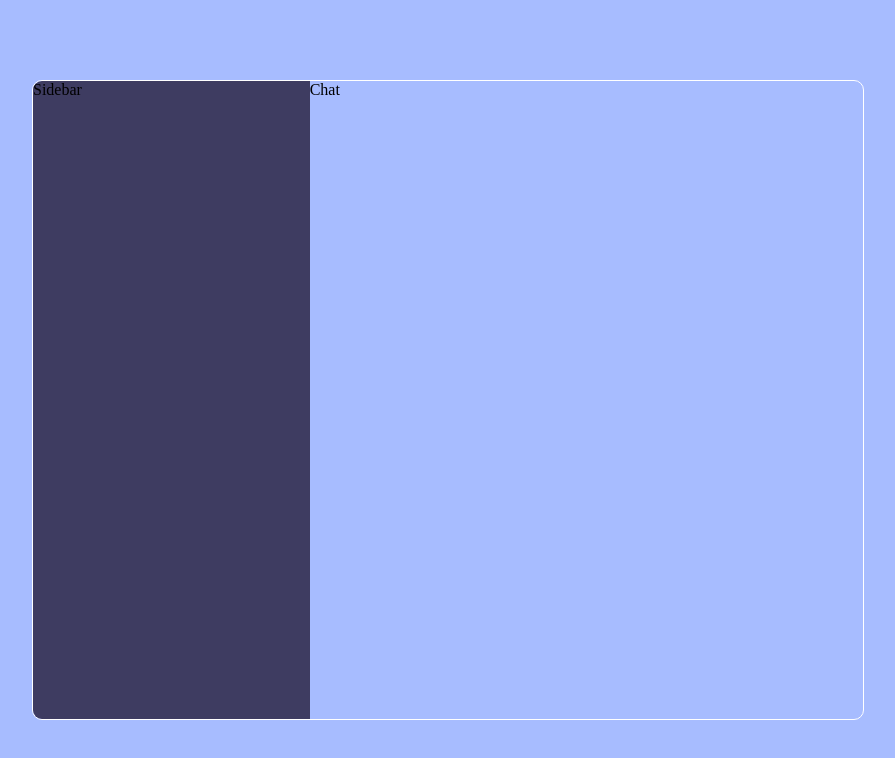
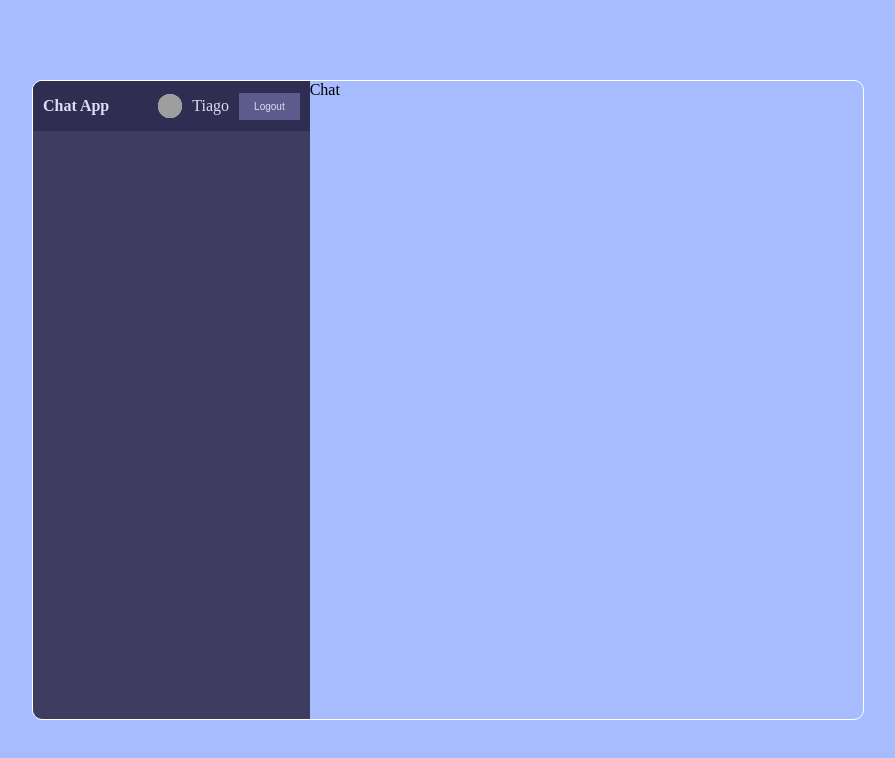
Before and after one commit to Tiaguh/Chat, a React (Create React App) app: page / in a window 1280 px wide. Shown: the top 758 px of the page, without its empty margins (192-1087 px from the left). Built offline with nearby package versions, Linux system fonts and the light colour scheme; grey boxes are pictures that could not be loaded.

Commit message:
customizing side bar component

```diff
--- a/src/components/Navbar.jsx
+++ b/src/components/Navbar.jsx
@@ -2,7 +2,17 @@
 
 function Navbar() {
   return (
-    <div>Navbar</div>
+    <div className="navbar">
+      <span className="logo">Chat App</span>
+      <div className="user">
+        <img
+          src="https://images.pexels.com/photos/2861798/pexels-photo-2861798.jpeg?auto=compress&cs=tinysrgb&w=600"
+          alt=""
+        />
+        <span>Tiago</span>
+        <button>Logout</button>
+      </div>
+    </div>
   )
 }
 
--- a/src/components/Sidebar.jsx
+++ b/src/components/Sidebar.jsx
@@ -1,8 +1,11 @@
 import React from 'react'
+import NavBar from './Navbar'
 
 function Sidebar() {
   return (
-    <div className="sidebar">Sidebar</div>
+    <div className="sidebar">
+      <NavBar />
+    </div>
   )
 }
 
--- a/src/style.scss
+++ b/src/style.scss
@@ -115,6 +115,55 @@
         .sidebar {
             flex: 1;
             background-color: #3e3c61;
+
+            .navbar {
+                height: 50px;
+
+                display: flex;
+                align-items: center;
+                justify-content: space-between;
+
+                padding: 10px;
+
+                background-color: #2f2d52;
+                color: #ddddf7;
+
+                .logo {
+                    font-weight: bold;
+                }
+
+                .user {
+                    display: flex;
+                    gap: 10px;
+                    align-items: center;
+
+                    img {
+                        width: 24px;
+                        height: 24px;
+
+                        border-radius: 50%;
+
+                        background-color: #ddddf7;
+
+                        object-fit: cover;
+                    }
+
+                }
+
+                button {
+                    background-color: #5d5b8d;
+                    color: #ddddf7;
+
+                    font-size: 10px;
+
+                    border: none;
+
+                    cursor: pointer;
+
+                    padding: 8px;
+                    padding-inline: 15px;
+                }
+            }
         }
 
         .chat {
```
